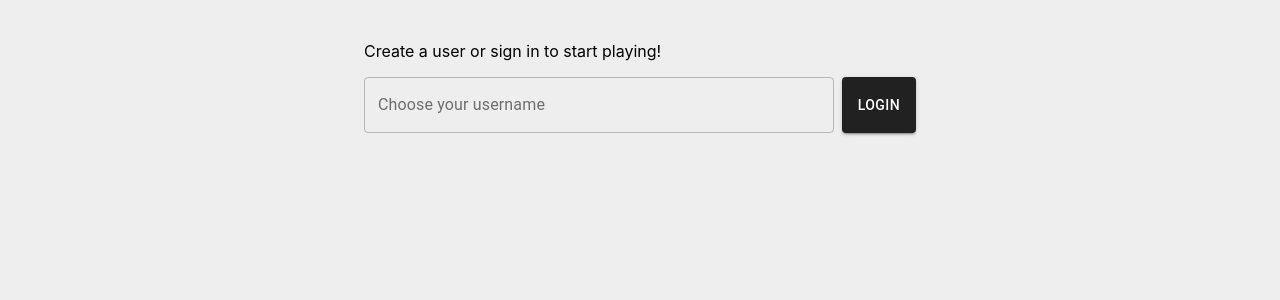
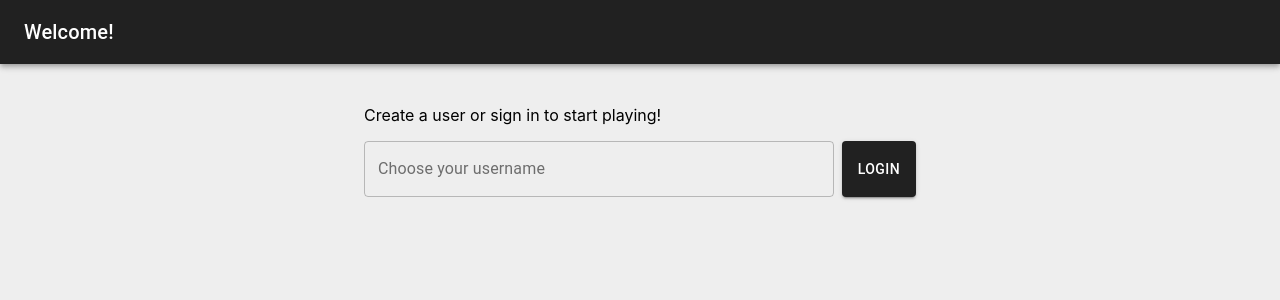
Before and after one commit to martinowren/itera-workshop-firebase, a React (Create React App) app: page /login in a window 1280 px wide. Shown: the top 300 px of the page. Built offline with nearby package versions, Linux system fonts and the light colour scheme; no server answers.

Commit message:
feat: Add header with user info and logout functionality (#29)
Fixes #17

```diff
--- a/src/App.tsx
+++ b/src/App.tsx
@@ -8,6 +8,13 @@ import { AuthContext } from './auth/AuthContext';
 import { HomePage, CADGame, LoginPage } from './pages';
 import PrivateRoute from './components/routeTypes/PrivateRoute';
 import PublicRoute from './components/routeTypes/PublicRoute';
+import {
+  AppBar,
+  Button,
+  IconButton,
+  Toolbar,
+  Typography,
+} from '@material-ui/core';
 
 const theme = createMuiTheme({
   palette: {
@@ -24,6 +31,20 @@ const App: FC = () => {
   return (
     <AuthContext.Provider value={authContext}>
       <ThemeProvider theme={theme}>
+        <AppBar position="static">
+          <Toolbar>
+            <Typography style={{ flexGrow: 1 }} variant="h6">
+              {authContext.isLoggedIn
+                ? authContext.user?.displayName
+                : 'Welcome!'}
+            </Typography>
+            {authContext.isLoggedIn && (
+              <Button color="inherit" onClick={authContext.logout}>
+                Logout
+              </Button>
+            )}
+          </Toolbar>
+        </AppBar>
         <div className="app">
           <Switch>
             <PrivateRoute
```
